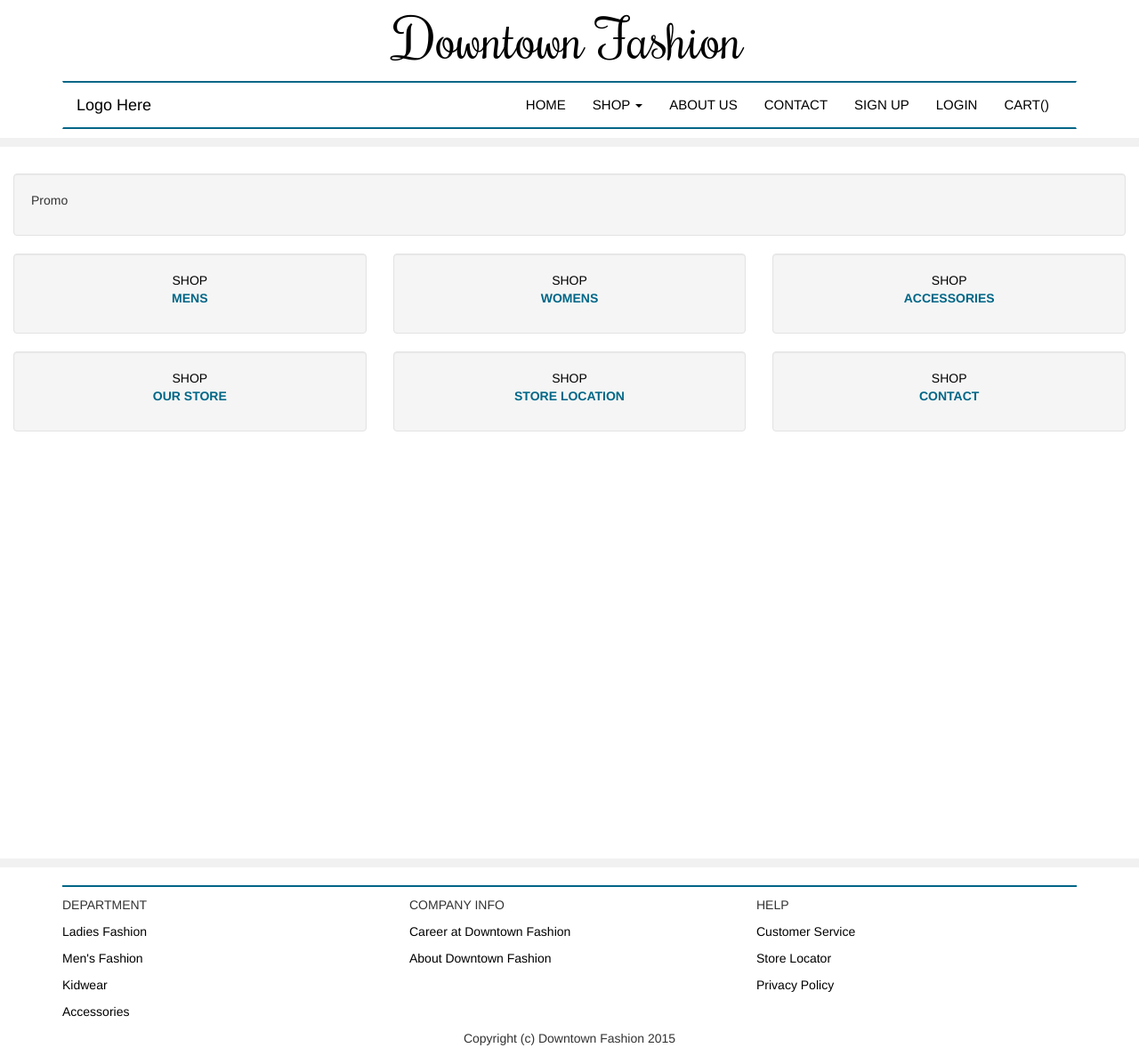
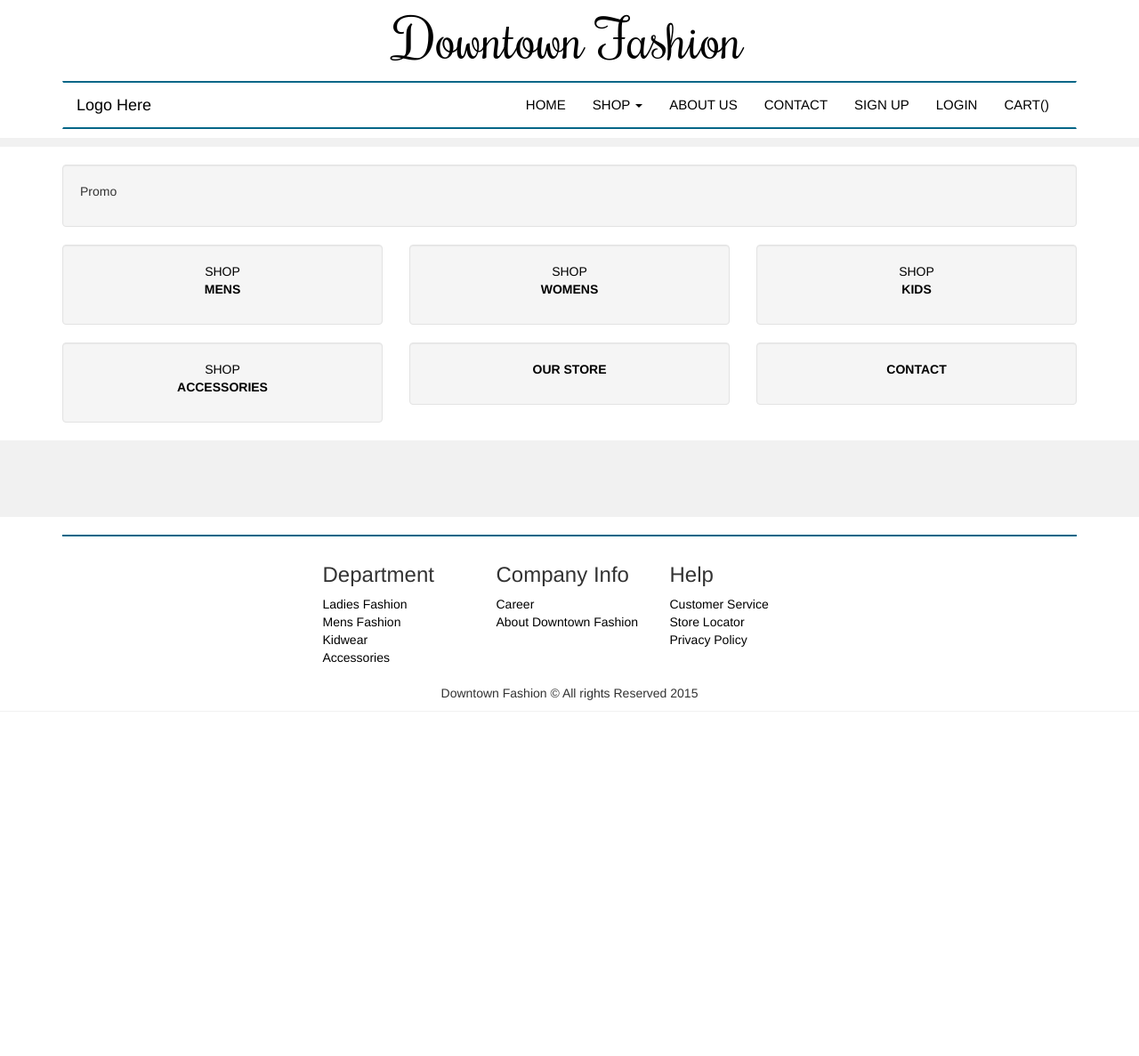
Before and after one commit to ashleyfa/Final-Project, a PHP site: page /home/ in a window 1280 px wide. Shown: the whole page at 89% size. After the commit the page ends 800 px from the top, so only its background shows below. Run offline with PHP 8.4, Linux system fonts and the light colour scheme; some libraries are stand-ins or nearby versions.

Commit message:
fixed footer

```diff
--- a/footer.php
+++ b/footer.php
@@ -1,34 +1,42 @@
-
-
-	<footer>
-		<div id = "footer_wrapper">
-			<div class="container">
+<footer>
+	<div class = "footer">
+		<div class="container">
+			<div class="footer-wrapper">
 				<hr>
 				<div class = "row">
-					<div class = "col-sm-4 col-md-4">
-						<p>DEPARTMENT</p>
-							<p><a href="">Ladies Fashion</a>
-							<p><a href="">Men's Fashion</a>
-							<p><a href="">Kidwear</a>
-							<p><a href="">Accessories</a>
+					<div class="col-md-3"></div>
+					<div class = "col-md-2 department">
+						<h3>Department</h3>
+						<ul>
+							<li><a href="">Ladies Fashion</a></li>
+							<li><a href="">Mens Fashion</a></li>
+							<li><a href="">Kidwear</a></li>
+							<li><a href="">Accessories</a></li>
+						</ul>
+					</div>
+					<div class = "col-md-2 companyinfo">
+						<h3>Company Info</h3>
+						<ul>
+							<li><a href="">Career</a></li>
+							<li><a href="">About Downtown Fashion</a></li>
+						</ul>
+					</div>
+					<div class = "col-md-2 help">
+						<ul>
+							<h3>Help</h3>
+							<li><a href="">Customer Service</a></li>
+							<li><a href="">Store Locator</a></li>
+							<li><a href="">Privacy Policy</a></li>
+						</ul>
+					</div>
+					<div class = "col-md-3"></div>
+				</div>
 
-					</div>
-					<div class = "col-sm-4 col-md-4">
-						<p>COMPANY INFO</p>
-						<p><a href="">Career at Downtown Fashion</a>
-						<p><a href="">About Downtown Fashion</a>
-					</div>
-					<div class = "col-sm-4 col-md-4">
-						<p>HELP</p>
-							<p><a href="">Customer Service</a>
-							<p><a href="">Store Locator</a>
-							<p><a href="">Privacy Policy</a>
-					</div>
-				</div>
-				<p style="text-align: center"> Copyright (c) Downtown Fashion 2015</p>
+				<br><p style="text-align: center"> Downtown Fashion © All rights Reserved 2015</p>
 			</div>
 		</div>
-	</footer>
+	</div>
+</footer>
     <!-- Bootstrap core Javascript
     =================================================== ->
     <!-- jQuery (necessary for Bootstrap's JavaScript plugins) -->
--- a/header.php
+++ b/header.php
@@ -1,5 +1,4 @@
-<header>
-    <div class ="navbarHead">
+<div class ="navbarHead">
         <nav class="navbar navbar-default">
             <div class="container-fluid">
                 <div class="navbar-header">
@@ -32,5 +31,4 @@
                 </div>
             </div>
         </nav>
-    </div>
-</header>
+</div>
--- a/home/index.php
+++ b/home/index.php
@@ -7,19 +7,21 @@
     <link href="/home/style.css" rel="stylesheet" type="text/css">
     <link href="/home/nav.css" rel="stylesheet" type="text/css">
 </head>
-    <header id ="header_desc">
+<div class ="wrapper">
+    <div id ="header_desc">
         <div class="container">
             <div id = "df_name">
                  <a href="/home/" class="company_name">Downtown Fashion</a>
             </div>
+            <div class="push"></div>
             <?php
                 include('../header.php');
             ?>
         </div>
-    </header>
+    </div>
 
-    <section id="home">
-        <div class="container-fluid">
+    <div id="home">
+        <div class="container">
             <article>
                 <div id="home2">
                     <div class="row">
@@ -29,6 +31,7 @@
                             </div>
                         </div>
                     </div>
+                    <div class="push"></div>
                     <div class="row">
                         <div class="col-sm-4 col-md-4">
                             <a href="">
@@ -48,7 +51,7 @@
                         <div class="col-sm-4 col-md-4">
                             <a href="">
                                 <div class="well">
-                                    <p>SHOP<br><span class="bottomText"><b>ACCESSORIES</b></span></p>
+                                    <p>SHOP<br><span class="bottomText"><b>KIDS</b></span></p>
                                 </div>
                             </a>
                         </div>
@@ -57,29 +60,34 @@
                         <div class="col-sm-4 col-md-4">
                             <a href="">
                                 <div class="well">
-                                    <p>SHOP<br><span class="bottomText"><b>OUR STORE</b></span></p>
+                                    <p>SHOP<br><span class="bottomText"><b>ACCESSORIES</b></span></p>
                                 </div>
                             </a>
                         </div>
                         <div class="col-sm-4 col-md-4">
                             <a href="">
                                 <div class="well">
-                                    <p>SHOP<br><span class="bottomText"><b>STORE LOCATION</b></span></p>
+                                    <p><span class="bottomText"><b>OUR STORE</b></span></p>
                                 </div>
                             </a>
                         </div>
                         <div class="col-sm-4 col-md-4">
                             <a href="">
                                 <div class="well">
-                                    <p>SHOP<br><span class="bottomText"><b>CONTACT</b></span></p>
+                                    <p><span class="bottomText"><b>CONTACT</b></span></p>
                                 </div>
                             </a>
                         </div>
                     </div>
                 </div>
+                <div class="push"></div>
             </article>
         </div>
-    </section>
+         <div class="push"></div>
+    </div>
+
+    <div class="push"></div>
+</div>
 
 <?php
     include('../footer.php');
--- a/home/nav.css
+++ b/home/nav.css
@@ -1,4 +1,4 @@
-..navbar .navbar-nav {
+.navbar .navbar-nav {
     display: inline-block;
     float: none;
     vertical-align: top;
--- a/home/style.css
+++ b/home/style.css
@@ -1,14 +1,14 @@
-*{
+* {
   margin: 0;
 }
 
-html, body{
+html, body {
   background: #f1f1f1;
   height: 100%;
   position: relative;
 }
 
-header, nav, section, footer{display: block;}
+header, nav, section, article, footer{display: block;}
 
 p{
     font-family: Helvetica, sans-serif;
@@ -24,6 +24,14 @@ a:hover{
     color: #006687;
 }
 
+ul{list-style: none; margin: 0; padding:0;}
+
+.wrapper {
+  min-height: 100%;
+  margin: 0 auto -219px;
+  height: auto;
+  padding: 0 0 219px;
+}
 
 #header_desc{
     background: #fff;
@@ -46,29 +54,30 @@ a.company_name:hover{
 }
 
 
+@media screen and (max-width: 400px){
+  a.company_name{
+    font-size: 50px;
+  }
+}
+
+@media screen and (max-device-width: 400px){
+  a.company_name{
+    font-size: 50px;
+  }
+}
+
 #home{
-    display: block;
-    height: auto;
-    position: relative;
-    width: 100%;
+  background: #fff;
   margin: 10px auto;
-    background: #fff;
   height: 100%;
-    min-height: calc(100vh-140px);
 }
 
 #home2{
-    margin-top: 30px;
-    position: relative;
+  margin-top: 20px;
+  height: 100%;
 }
 
-.bottomText{
-    color: #006687;
-}
-
-
 hr{
-    display: block;
     border: 0;
     border-top: 2px solid #006687;
     margin-bottom: 0px;
@@ -76,14 +85,14 @@ hr{
 
 }
 
-footer{
-    position: relative;
-    left: 0;
-    bottom: 0;
-    width: 100%;
+.push{
+  clear:both;
+}
+.footer, .wrapperp:after {
+  height: 219px;
 }
 
-
-#footer_wrapper{
-    background-color: #fff;
+.footer {
+  background: #fff;
+  height: 100%;
 }
```
Lines whose indentation alone changed are shown as unchanged.
